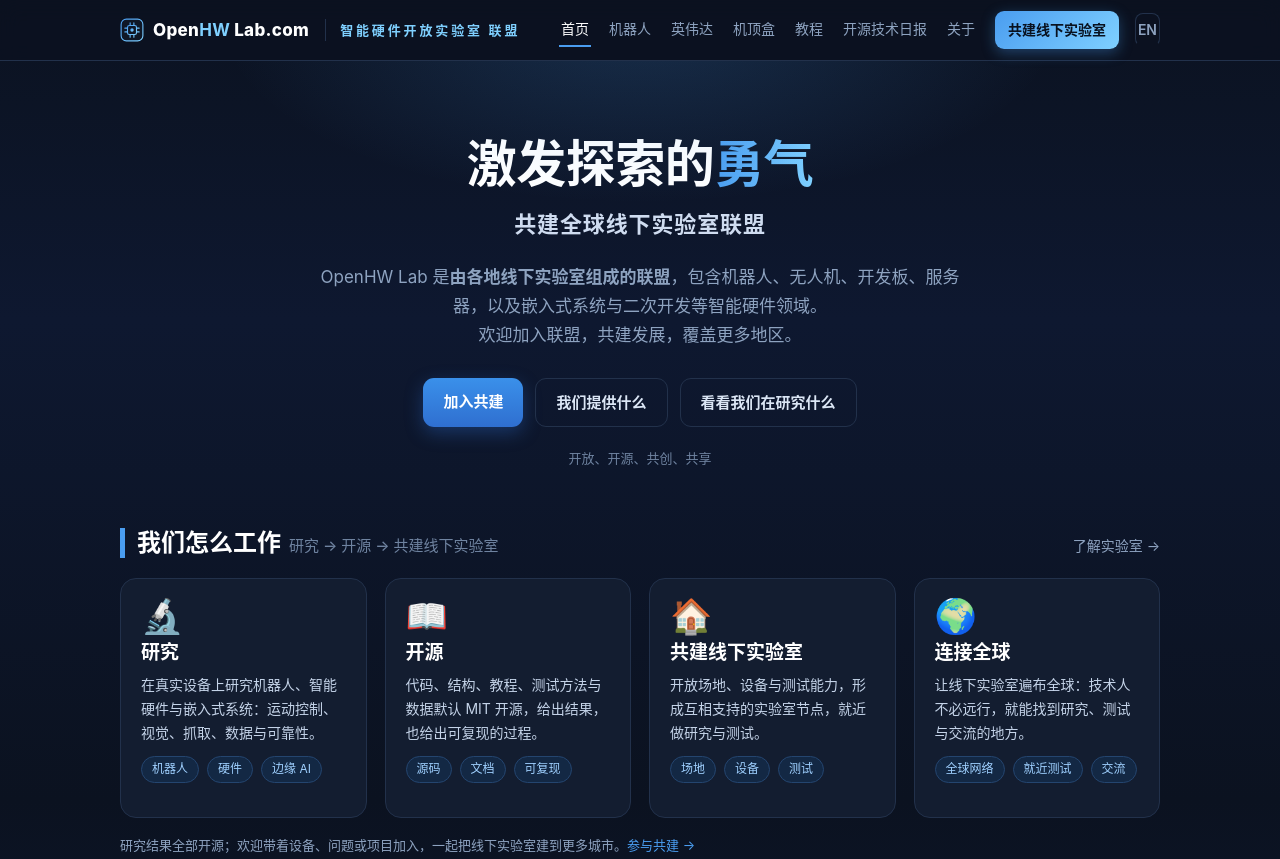
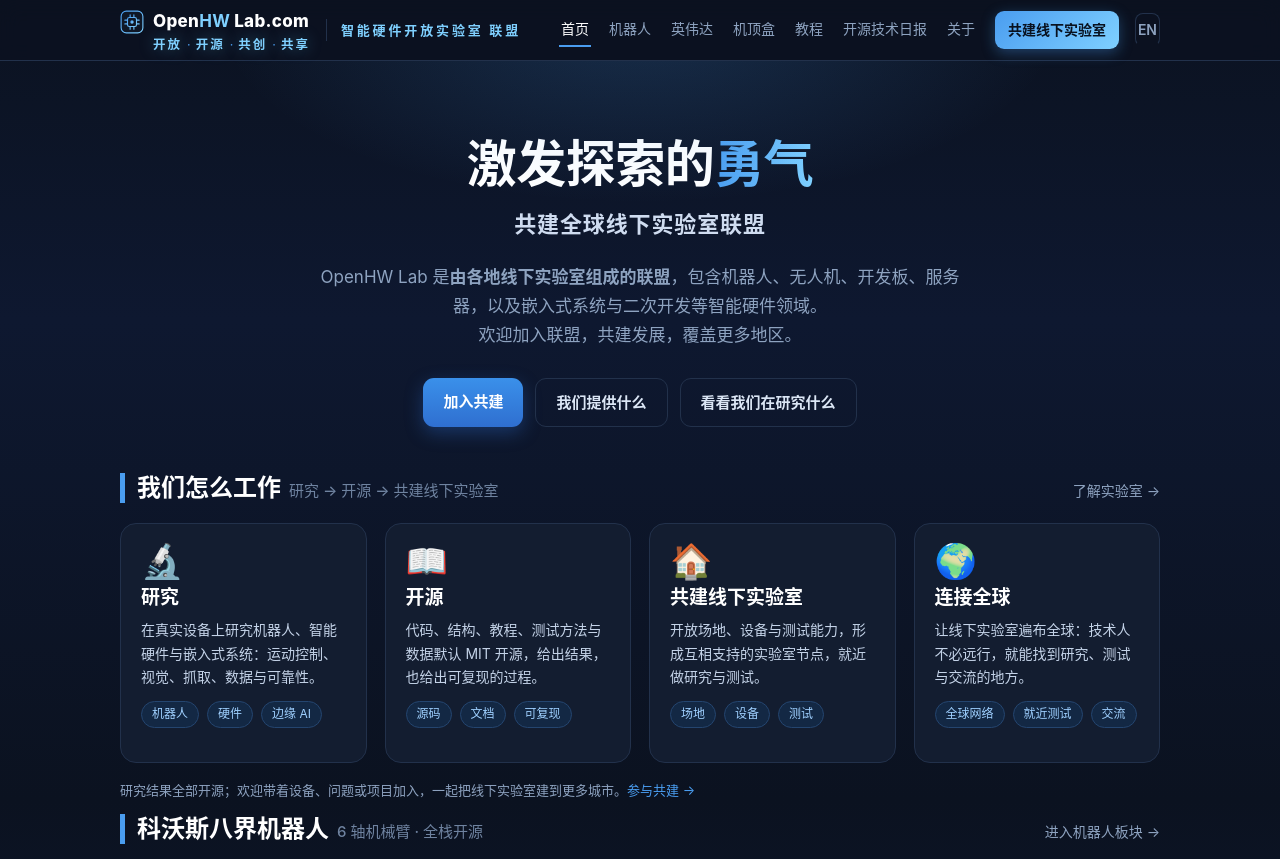
Before and after one commit to OpenHWLabcom/website, a plain HTML site: page index.html in a window 1280 px wide. Shown: the top 859 px of the page. Drawn offline with Linux system fonts and the light colour scheme.

Commit message:
首页：把价值观「开放·开源·共创·共享」移到左上角品牌下方并加亮显示（中英同步）

```diff
--- a/assets/style.css
+++ b/assets/style.css
@@ -204,3 +204,11 @@ footer .disc{color:#5d6f8a;font-size:12px;margin-top:16px}
 .offline-note{margin:10px 0 0;padding:9px 12px;border:1px dashed #8b9bb4;border-radius:10px;background:rgba(148,163,184,.14);color:#e6edf7;font-size:13px;font-weight:700;line-height:1.6}
 .offline-banner{margin:14px 0 0;padding:12px 16px;border:1px solid #8b9bb4;border-left:4px solid #94a3b8;border-radius:12px;background:rgba(148,163,184,.12);color:#dfe7f2;font-size:14px;line-height:1.75}
 .card.off details{display:none}
+
+/* ---------- 左上角：品牌 + 价值观（开放·开源·共创·共享） ---------- */
+.brandbox{order:1;display:flex;flex-direction:column;justify-content:center;gap:2px}
+.brandbox .brand{order:0}
+.vals{font-size:12.5px;font-weight:800;letter-spacing:.16em;color:var(--acc2);padding-left:33px;
+  white-space:nowrap;line-height:1.15;text-shadow:0 0 16px rgba(127,208,255,.4)}
+.vals span{color:var(--acc);font-weight:400;margin:0 5px;letter-spacing:0}
+@media(max-width:520px){.vals{font-size:11px;letter-spacing:.1em;padding-left:0}}
--- a/index.html
+++ b/index.html
@@ -22,7 +22,10 @@
 <header class="nav">
   <div class="wrap">
     <span class="nav-slogan">智能硬件开放实验室 联盟</span>
-    <a class="brand" href="index.html"><img src="assets/logo.svg" alt="" width="24" height="24"><span class="t">Open<b>HW</b> Lab.com</span></a>
+    <div class="brandbox">
+      <a class="brand" href="index.html"><img src="assets/logo.svg" alt="" width="24" height="24"><span class="t">Open<b>HW</b> Lab.com</span></a>
+      <div class="vals">开放<span>·</span>开源<span>·</span>共创<span>·</span>共享</div>
+    </div>
     <nav>
       <a href="index.html" class="on">首页</a>
       <a href="robot.html">机器人</a>
@@ -47,7 +50,6 @@
       <a class="btn ghost" href="labs.html#offer">我们提供什么</a>
       <a class="btn ghost" href="robot.html">看看我们在研究什么</a>
     </div>
-    <p class="meta">开放、开源、共创、共享</p>
   </div>
 </section>
 
```
Also changed, not shown: en/index.html (+4 -2 lines).
